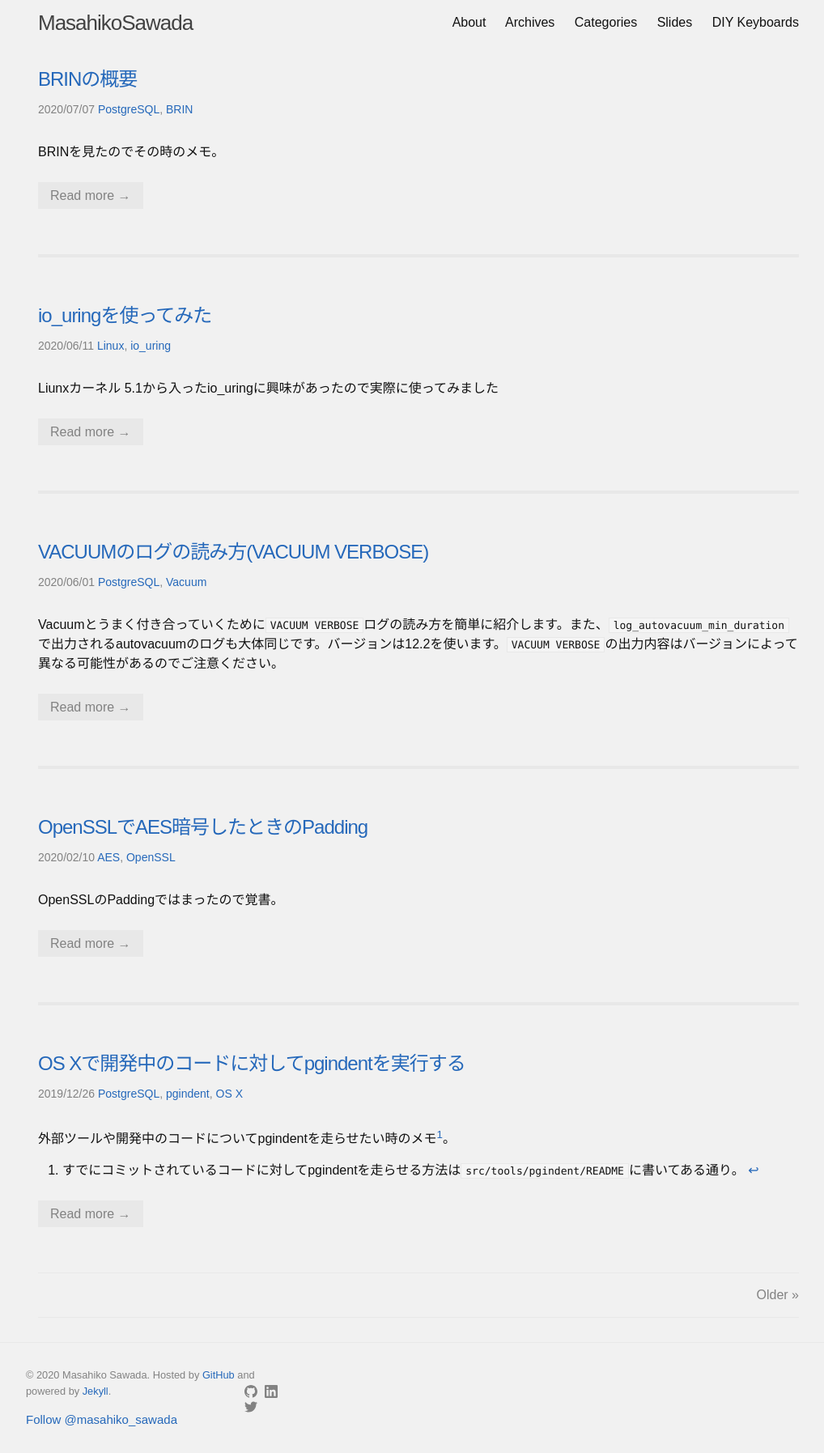
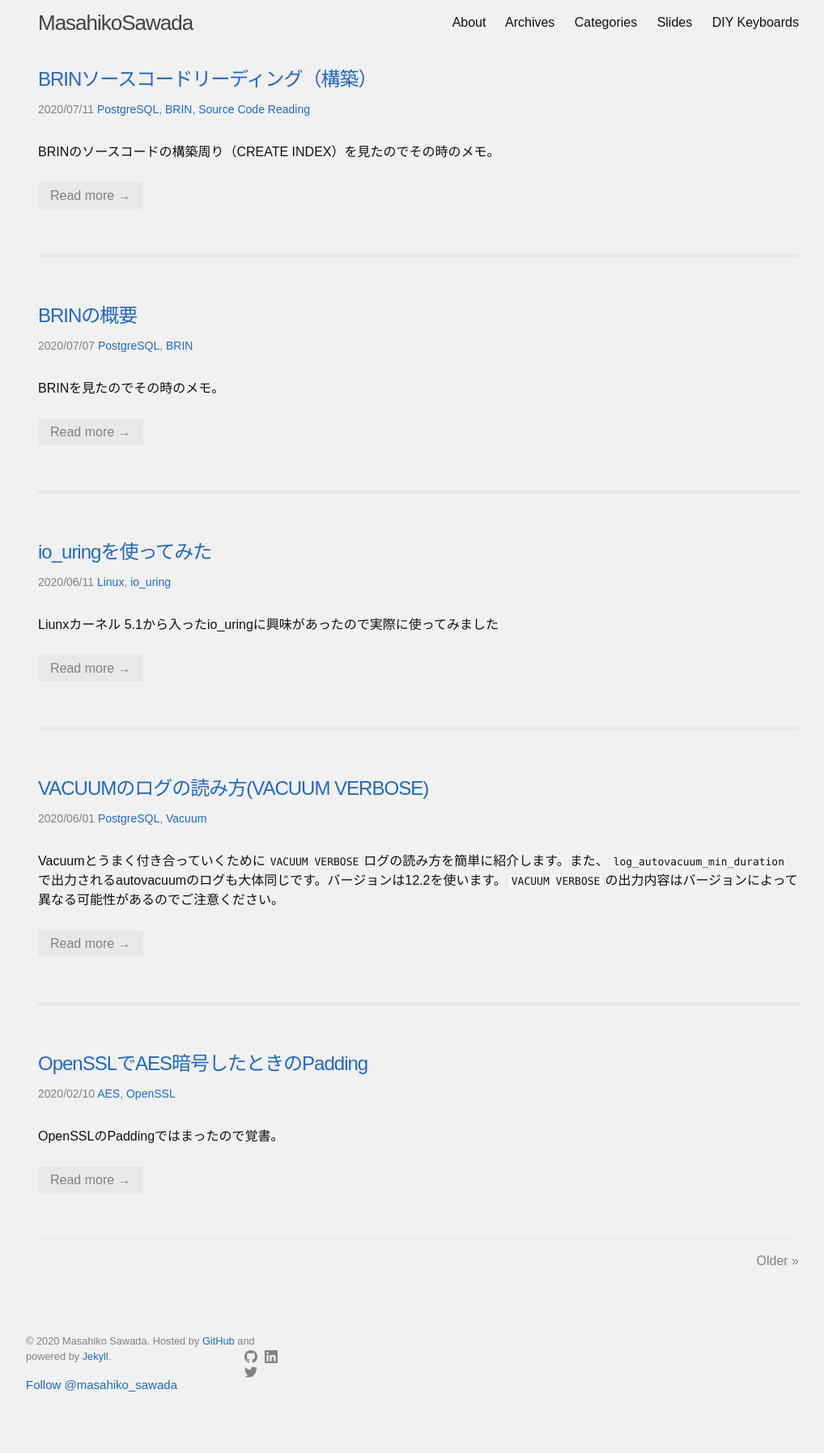
Before and after one commit to MasahikoSawada/masahikosawada.github.io, a Jekyll site: the page built from index.html, in a window 1280 px wide. Shown: the whole page at 81% size, without its empty margins (123-1141 px from the left). Built offline with Jekyll 4.4.1, drawn with Linux system fonts in a browser that asks for light colours; the list of posts is cut into pages by our own code; comment, search, counter and statistics services are not loaded; after the commit the page ends 1753 px from its top, so only the background shows below that.

Commit message:
Add missing tags.

````diff
--- a/_drafts/brin_build.md
+++ b/_posts/2020-07-11-Brin-Source-Code-Reading-Building.md
@@ -6,6 +6,9 @@
   - BRIN
   - Source Code Reading
 ---
+
+BRINのソースコードの構築周り（CREATE INDEX）を見たのでその時のメモ。
+
 
 # struct BrinBuildState
 
@@ -155,8 +158,7 @@
 # brin_minmax_add_value()
 
 
-
-まずは、新しい値(`newval`)に対して、既存のminより値が小さいかどうかを書くにする。そのために、比較用の関数を探す（BTLessStrategyNumber(つまり`<`)）。既存のminよりも小さい場合は、minを更新する必要があるので、`bv_values[0]`に新しいminを代入する。
+新しい値(`newval`)に対して、既存のminより値が小さいかどうかを確認する。そのために、比較用の関数を探す（BTLessStrategyNumber(つまり`<`)）。既存のminよりも小さい場合は、minを更新する必要があるので、`bv_values[0]`に新しいminを代入する。
 
 ```c
     BrinDesc   *bdesc = (BrinDesc *) PG_GETARG_POINTER(0);
@@ -205,10 +207,10 @@
 heapBlkは現在のレンジの最初のHeapのブロック。例えば、デフォルトだとpagesPerRange = 128なので、128とか256という値が入る。`tup`は挿入したいインデックスタプルで、`itemsz`はそのサイズ。
 
 ```c
-|OffsetNumber
-|brin_doinsert(Relation idxrel, BlockNumber pagesPerRange,
-|              BrinRevmap *revmap, Buffer *buffer, BlockNumber heapBlk,
-|              BrinTuple *tup, Size itemsz)
+OffsetNumber
+brin_doinsert(Relation idxrel, BlockNumber pagesPerRange,
+              BrinRevmap *revmap, Buffer *buffer, BlockNumber heapBlk,
+              BrinTuple *tup, Size itemsz)
 ```
 
 この関数でやることは大きく2つ。
@@ -296,3 +298,9 @@
         PageSetLSN(BufferGetPage(revmapbuf), recptr);
      }
 ```
+
+# まとめと感想
+
+revmapの構造や更新方法はデータ型によらず同じ。なので、brin.cにある。一方、revmapから参照されるregular page内のインデックスのインデックスタプルは、データ型によって構造が異なる。その部分(`xxx_add_value()`)は、ユーザがoperator classを定義することで自由に実装することができ、コア側からはタプル毎に`xxx_add_value()`が呼ばれ、テーブルの値を元にインデックスタプルに入れたい値を計算していくイメージ。revmapの更新と、取り込んだインデックスタプルをインデックスに追加する部分はコア側で用意されている。
+
+btreeのようにテーブルデータをソートする必要がないので、BRIN構築時はmaintenance_work_memやwork_memは使わないかもしれない（まだ確認していない）。ブロックで分けることができるので、Parallel CREATE INDEXもブロックレンジ毎にスキャンして構築する、というやり方ができるかも。BRINはインデックスサイズが小さくなるのが大きな特徴でもあるので、以下にテーブルスキャンを高速化するかが重要になりそう。
--- /dev/null
+++ b/tag/BRIN.md
@@ -0,0 +1,5 @@
+---
+layout: tagpage
+title: "BRIN"
+tag: BRIN
+---
--- /dev/null
+++ b/tag/Source Code Reading.md
@@ -0,0 +1,5 @@
+---
+layout: tagpage
+title: "Source Code Reading"
+tag: Source Code Reading
+---
````
Also changed, not shown: tag/Linux.md (added, +5 -0 lines), tag/io_uring.md (added, +5 -0 lines).
